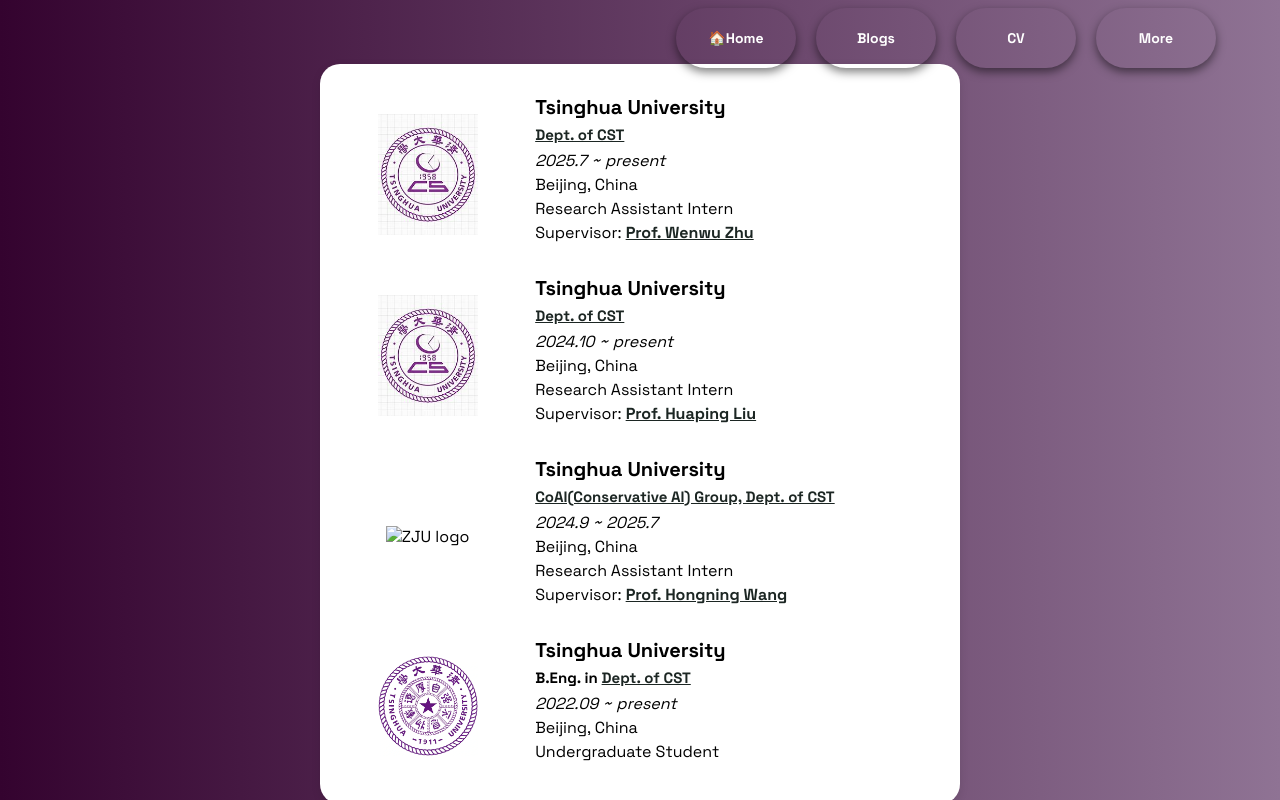
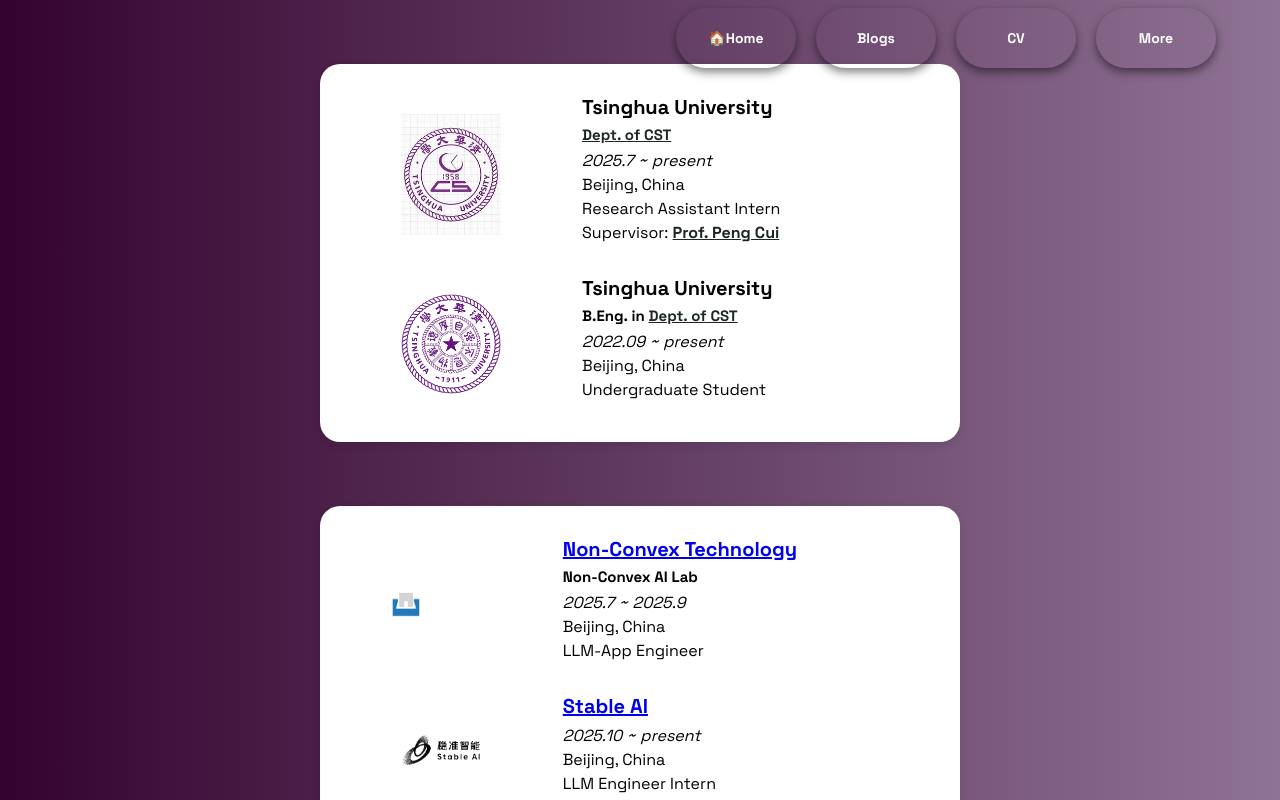
Before and after one commit to vincent-sjh/homepage, a plain HTML site: page layout/research/research.html in a window 1280 px wide. Drawn offline with Linux system fonts and the light colour scheme.

Commit message:
Add stable-ai.png image file to the project

```diff
--- a/layout/research/research.html
+++ b/layout/research/research.html
@@ -56,64 +56,13 @@
             Research Assistant Intern
             <br />
             Supervisor:
-            <strong><a href="https://www.cs.tsinghua.edu.cn/info/1121/5096.htm">Prof. Wenwu Zhu
+            <strong><a href="https://www.cs.tsinghua.edu.cn/info/1117/3545.htm">Prof. Peng Cui
               </a></strong>
             <br />
           </div>
         </td>
       </tr>
 
-      <tr>
-        <td class="section-image-large">
-          <img src="../../image/THUCST.jpg" alt="THUCST logo" class="section-image-large" />
-        </td>
-
-        <td class="section-content">
-          <div class="section-title">Tsinghua University</div>
-          <div class="section-second-title">
-            <strong><a href="https://www.cs.tsinghua.edu.cn/csen/">Dept. of CST</a></strong>
-          </div>
-          <div class="section-details">
-            <span class="section-date">2024.10 ~ present</span>
-            <br />
-            Beijing, China
-            <br />
-            Research Assistant Intern
-            <br />
-            Supervisor:
-            <strong><a href="https://www.cs.tsinghua.edu.cn/info/1121/5096.htm">Prof. Huaping Liu
-              </a></strong>
-            <br />
-          </div>
-        </td>
-      </tr>
-
-      <tr>
-        <td class="section-image-large">
-          <img src="../../image/CoAI.png" alt="ZJU logo" class="section-image-large" />
-        </td>
-
-        <td class="section-content">
-          <div class="section-title">Tsinghua University</div>
-          <div class="section-second-title">
-            <strong><a href="https://www.cs.tsinghua.edu.cn/info/1122/5712.htm">
-                CoAI(Conservative AI) Group, Dept. of CST
-              </a></strong>
-          </div>
-          <div class="section-details">
-            <span class="section-date">2024.9 ~ 2025.7 </span>
-            <br />
-            Beijing, China
-            <br />
-            Research Assistant Intern
-            <br />
-            Supervisor:
-            <strong><a href="https://www.cs.tsinghua.edu.cn/info/1122/5712.htm">Prof. Hongning Wang
-              </a></strong>
-            <br />
-          </div>
-        </td>
-      </tr>
 
       <tr>
         <td class="section-image-large">
@@ -138,6 +87,48 @@
       </tr>
 
     </table>
+        <table class="content-table">
+      <tr>
+        <td class="section-image-large">
+          <img src="../../image/non-convex.png" alt="Non-convex Optimization" class="section-image-large" />
+        </td>
+
+        <td class="section-content">
+          <div class="section-title"><a href="https://ft.tech/">Non-Convex Technology</a></div>
+          <div class="section-second-title">
+            <strong>Non-Convex AI Lab</strong>
+          </div>
+          <div class="section-details">
+            <span class="section-date">2025.7 ~ 2025.9</span>
+            <br />
+            Beijing, China
+            <br />
+            LLM-App Engineer
+            <br />
+          </div>
+        </td>
+      </tr>
+
+
+      <tr>
+        <td class="section-image-large">
+          <img src="../../image/stable-ai.png" alt="Stable AI" class="section-image-large" />
+        </td>
+
+        <td class="section-content">
+          <div class="section-title"><a href="https://www.cs.tsinghua.edu.cn/">Stable AI</a></div>
+          <div class="section-details">
+            <span class="section-date">2025.10 ~ present</span>
+            <br />
+            Beijing, China
+            <br />
+            LLM Engineer Intern
+            <br />
+          </div>
+        </td>
+      </tr>
+
+    </table>
   </div>
 </body>
 
```
Also changed, not shown: example.html (deleted, +0 -60 lines), image/non-convex.png (added), image/stable-ai.png (added).
